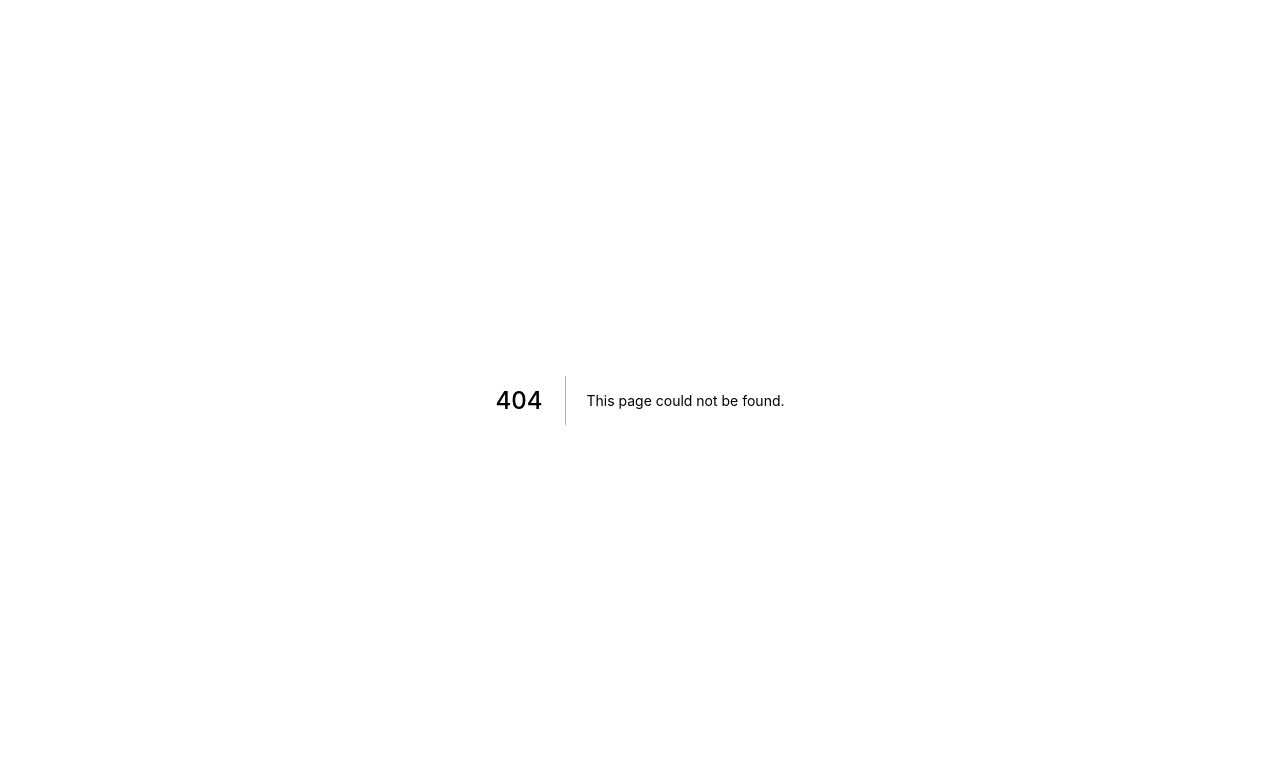
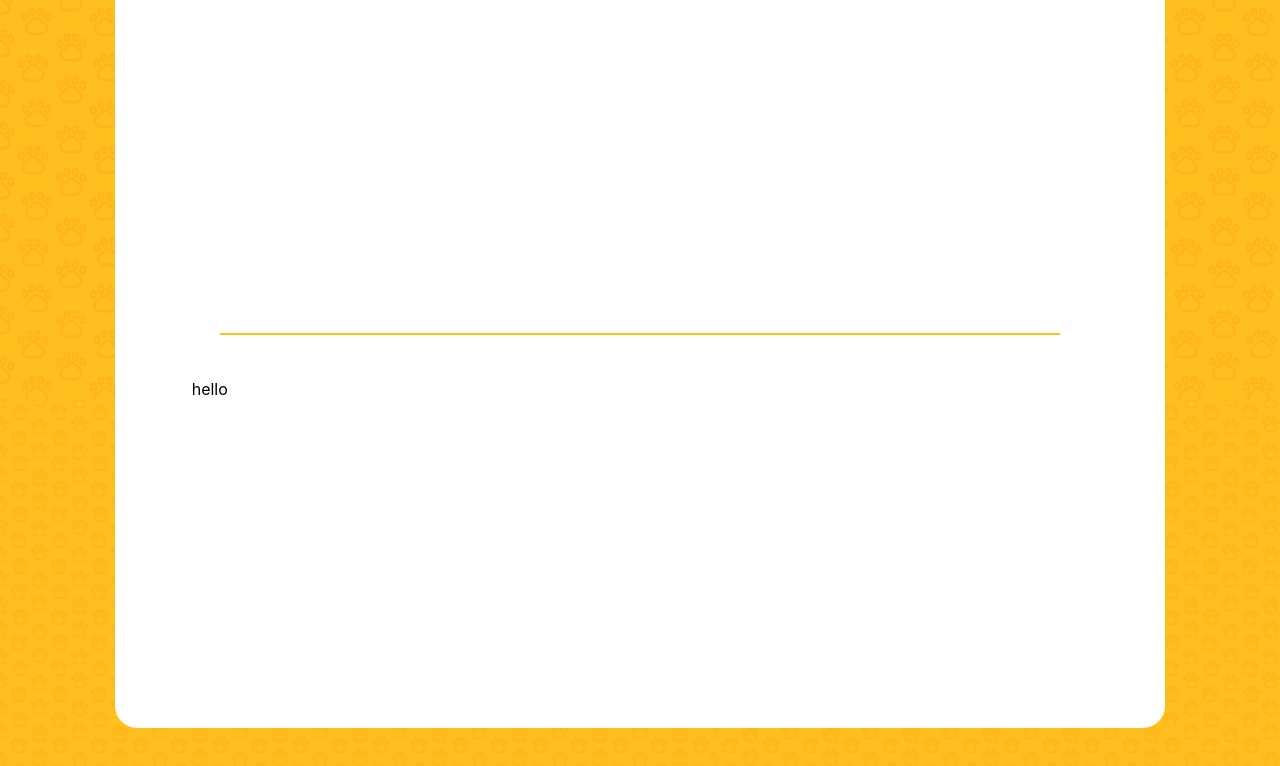
Before and after one commit to ozzyee/pawcket, a Next.js app: page /signin in a window 1280 px wide. Before the commit this address had no page. Shown: the top 766 px of the page. Built offline with nearby package versions, Linux system fonts and the light colour scheme.

Commit message:
desktop card layout

```diff
--- a/src/layouts/main-layout/main-layout.component.tsx
+++ b/src/layouts/main-layout/main-layout.component.tsx
@@ -12,9 +12,20 @@ export function MainLayout({
    bottomSubTitle,
    children,
    topChildren,
+   desktopCard,
 }: TMainLayoutProps) {
    return (
+      <>
          <S.Wrapper>
+            <S.Background />
+
+            {desktopCard && (
+               <>
+                  <S.CardDesktop>{children}</S.CardDesktop>
+               </>
+            )}
+
+            {!desktopCard && (
                <S.MainLayout className={className}>
                   {/* <S.TapNavWrapper></S.TapNavWrapper> */}
                   <S.Top>
@@ -47,7 +58,9 @@ export function MainLayout({
                      </S.TextHolder>
                   </S.Top>
                </S.MainLayout>
+            )}
 
+            {!desktopCard && (
                <S.Card>
                   <S.InnerCard>
                      <S.TitleWrapper>
@@ -61,6 +74,8 @@ export function MainLayout({
                      <S.MainContent>{children}</S.MainContent>
                   </S.InnerCard>
                </S.Card>
+            )}
          </S.Wrapper>
+      </>
    );
 }
--- a/src/layouts/main-layout/main-layout.definition.ts
+++ b/src/layouts/main-layout/main-layout.definition.ts
@@ -3,9 +3,10 @@ import { ReactNode } from "react";
 export type TMainLayoutProps = {
    className?: string;
    imageSrc?: string | undefined;
-   topTitle: string;
+   topTitle?: string;
    bottomTitle?: string;
    bottomSubTitle?: string;
-   children: ReactNode;
+   children?: ReactNode;
    topChildren?: ReactNode;
+   desktopCard?: boolean;
 };
--- a/src/layouts/main-layout/main-layout.style.ts
+++ b/src/layouts/main-layout/main-layout.style.ts
@@ -15,6 +15,28 @@ export const Wrapper = styled.div`
       height: 100vh;
       background-image: linear-gradient(#ffbf1f, #ffbf1f);
    }
+`;
+
+export const Background = styled.div`
+   width: 100%;
+   height: 100%;
+   background-image: url("/background-paws.svg");
+`;
+
+export const CardDesktop = styled.div`
+   position: absolute;
+   width: 82%;
+   max-width: 9000px;
+   height: 91vh;
+   max-height: 1000px;
+   background-color: white;
+   left: 0;
+   right: 0;
+   margin-left: auto;
+   margin-right: auto;
+   top: 0;
+   border-bottom-left-radius: 22px;
+   border-bottom-right-radius: 22px;
 `;
 
 export const MainLayout = styled.main`
--- /dev/null
+++ b/src/pages/signin.tsx
@@ -0,0 +1,8 @@
+import type { NextPage } from "next";
+import { MainLayout } from "../layouts/main-layout/main-layout.component";
+
+const Home: NextPage = () => {
+   return <MainLayout>hello</MainLayout>;
+};
+
+export default Home;
```
Also changed, not shown: 1 other file (tests, documents, lock files or other folders). Lines whose indentation alone changed are shown as unchanged.
